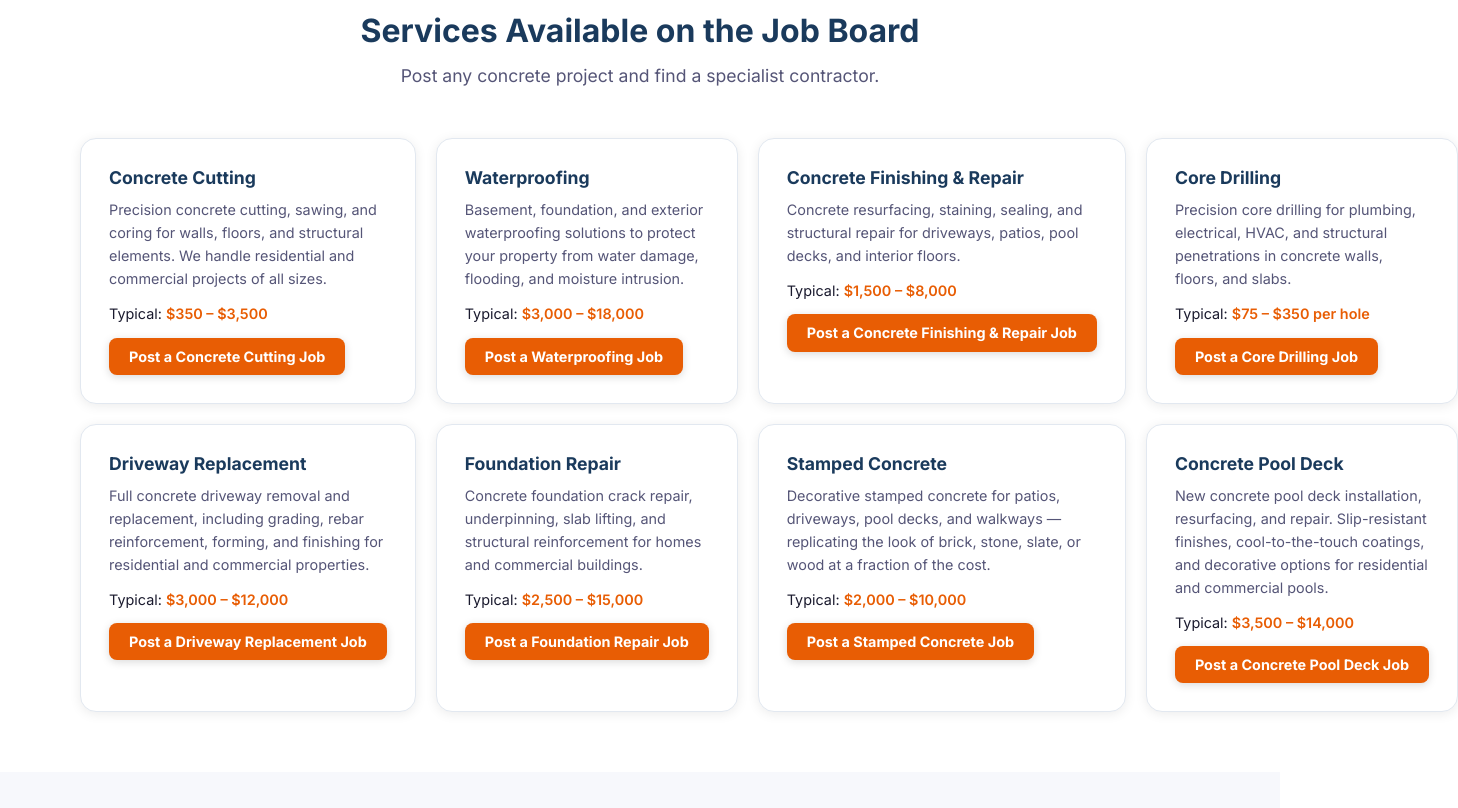
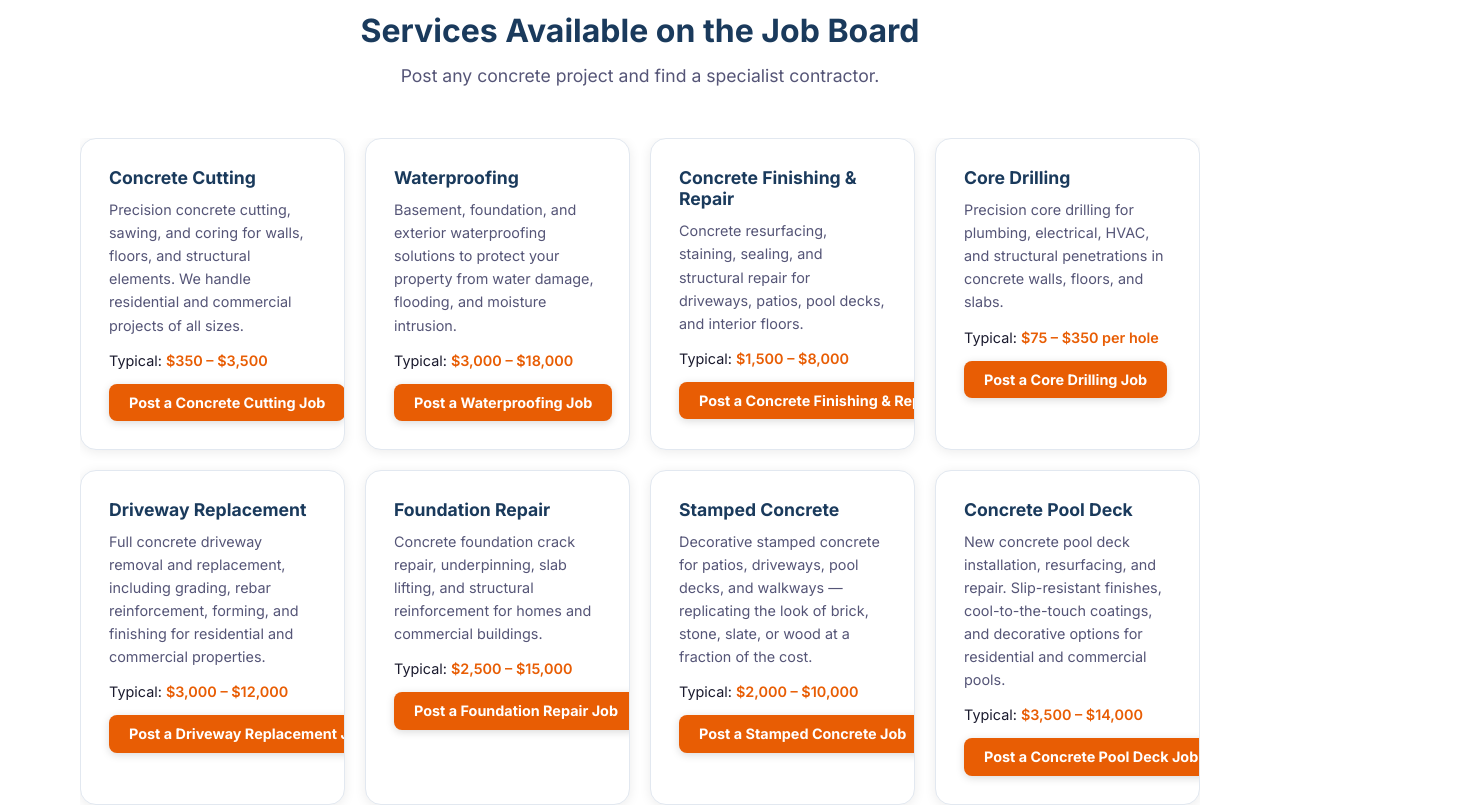
Before and after one commit to zeisworks/usa-concrete-jobs, an Astro site: page /jobs in a window 1280 px wide. Shown: the part 1200-2008 px from the top of the page, 1458 px wide, since content can reach past the window. Built offline with nearby package versions, Linux system fonts and the light colour scheme; Astro itself is replaced by a stand-in of ours.

Commit message:
Fix horizontal overflow on job board page
- Add overflow-x: hidden on html and body
- Add overflow: hidden and min-width: 0 on .service-card
- Add overflow: hidden on .services-grid

```diff
--- a/public/styles/global.css
+++ b/public/styles/global.css
@@ -53,7 +53,7 @@
 /* ── Reset ── */
 *, *::before, *::after { box-sizing: border-box; margin: 0; padding: 0; }
 
-html { scroll-behavior: smooth; }
+html { scroll-behavior: smooth; overflow-x: hidden; }
 
 body {
   font-family: var(--font-sans);
@@ -65,6 +65,7 @@ body {
   -webkit-font-smoothing: antialiased;
   -moz-osx-font-smoothing: grayscale;
   padding-bottom: 80px;
+  overflow-x: hidden;
 }
 @media (min-width: 768px) { body { padding-bottom: 0; } }
 
@@ -375,6 +376,7 @@ li { margin-bottom: 0.5rem; }
   display: grid;
   grid-template-columns: 1fr;
   gap: 20px;
+  overflow: hidden;
 }
 @media (min-width: 640px) { .services-grid { grid-template-columns: repeat(2, 1fr); } }
 @media (min-width: 1024px) { .services-grid { grid-template-columns: repeat(4, 1fr); } }
@@ -388,6 +390,8 @@ li { margin-bottom: 0.5rem; }
   box-shadow: var(--shadow);
   transition: all var(--transition-base);
   text-decoration: none;
+  min-width: 0;
+  overflow: hidden;
 }
 .service-card:hover {
   border-color: var(--color-accent);
```
Also changed, not shown: public/favicon.ico, public/favicon.svg.
